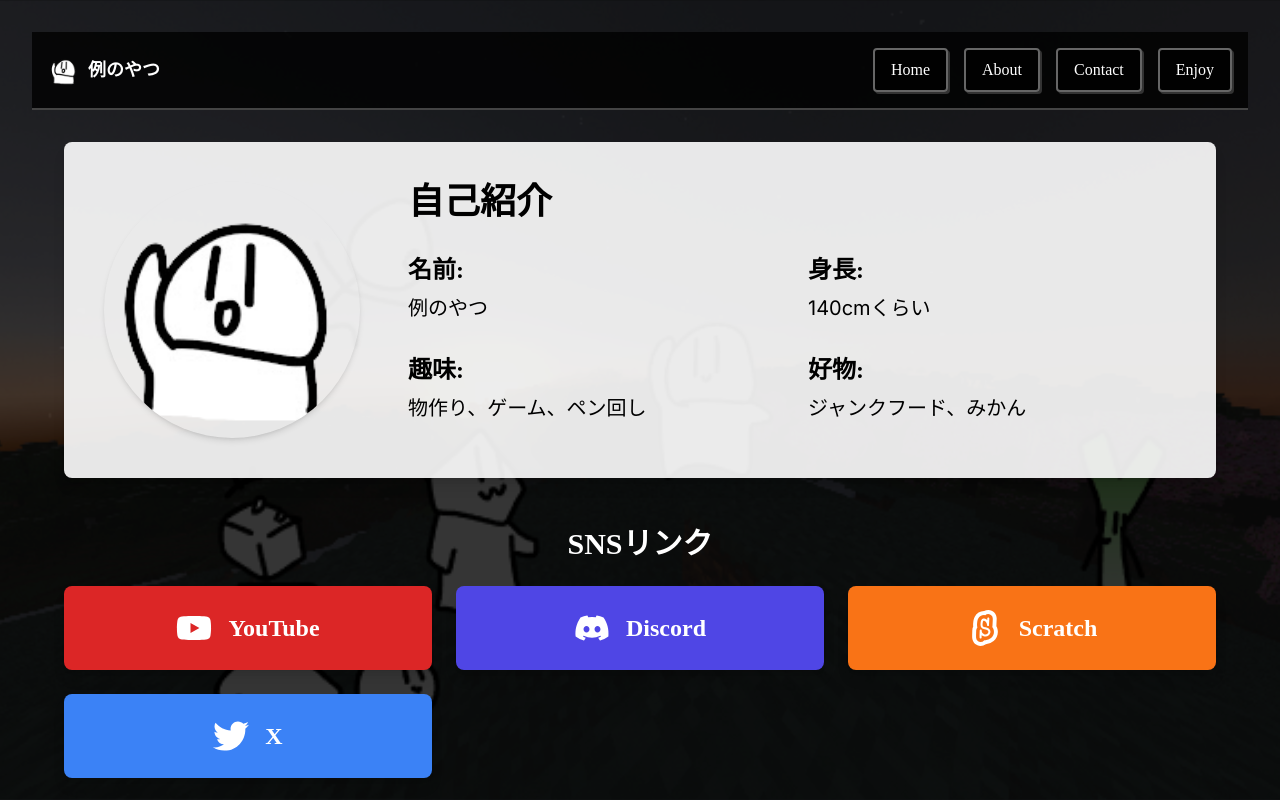
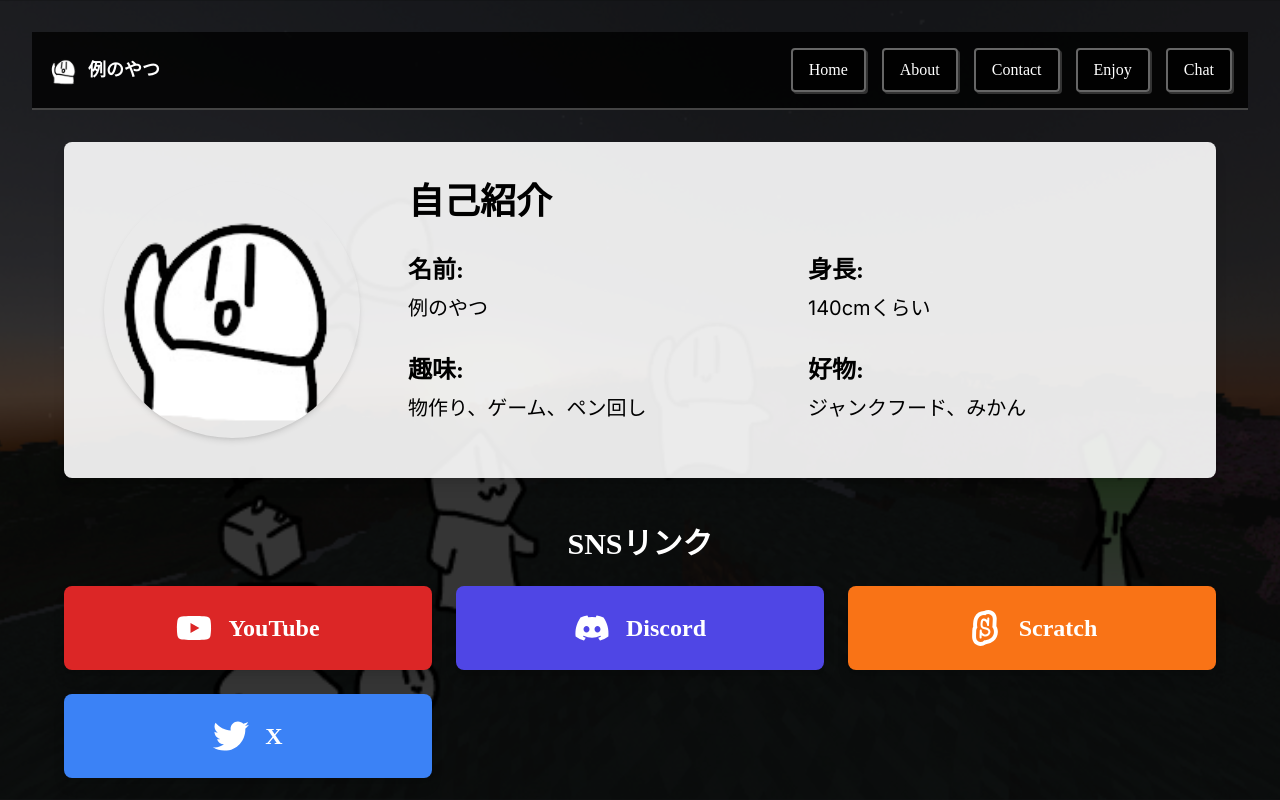
Before and after one commit to systemcmd0122/reninoyatu, a Next.js app: page /about in a window 1280 px wide. Shown: the top 800 px of the page. Built offline with nearby package versions, Linux system fonts and the light colour scheme.

Commit message:
Initial commit with chat application

```diff
--- a/app/about/page.tsx
+++ b/app/about/page.tsx
@@ -26,10 +26,11 @@
             <div className="text-lg font-bold minecraft-font">例のやつ</div>
           </div>
           <div className="flex space-x-4 minecraft-font">
-            <Link href="/" className="nav-link">Home</Link>
-            <Link href="/about" className="nav-link">About</Link>
-            <Link href="/contact" className="nav-link">Contact</Link>
-            <Link href="/enjoy" className="nav-link">Enjoy</Link>
+          <Link href="/" className="nav-link"><span>Home</span></Link>
+            <Link href="/about" className="nav-link"><span>About</span></Link>
+            <Link href="/contact" className="nav-link"><span>Contact</span></Link>
+            <Link href="/enjoy" className="nav-link"><span>Enjoy</span></Link>
+            <Link href="/chat" className="nav-link">Chat</Link>
           </div>
         </nav>
 
--- a/app/chat/page.tsx
+++ b/app/chat/page.tsx
@@ -1,6 +1,6 @@
-"use client";
+'use client';
 
-import { useState, useEffect, useRef, KeyboardEvent } from 'react';
+import React, { useState, useEffect, useRef, useCallback } from 'react';
 import { supabase } from '../lib/supabaseClient';
 import { v4 as uuidv4 } from 'uuid';
 import './styles.css';
@@ -22,23 +22,22 @@
   avatar_url?: string;
 }
 
-export default function Chat() {
+const Chat = () => {
   const [messages, setMessages] = useState<ChatData[]>([]);
   const [newMessage, setNewMessage] = useState('');
   const [username, setUsername] = useState('');
   const [password, setPassword] = useState('');
   const [newPassword, setNewPassword] = useState('');
-  const [avatarUrl, setAvatarUrl] = useState('');
+  const [avatarUrl, setAvatarUrl] = useState(DEFAULT_AVATAR);
   const [loginState, setLoginState] = useState<'login' | 'register' | 'chat'>('login');
-  const [isChatVisible, setIsChatVisible] = useState(false);
   const [showSettings, setShowSettings] = useState(false);
   const [error, setError] = useState('');
 
   const messagesEndRef = useRef<HTMLDivElement>(null);
 
-  const scrollToBottom = () => {
+  const scrollToBottom = useCallback(() => {
     messagesEndRef.current?.scrollIntoView({ behavior: "smooth" });
-  };
+  }, []);
 
   useEffect(() => {
     const storedUsername = localStorage.getItem('username');
@@ -47,13 +46,25 @@
     if (storedUsername) {
       setUsername(storedUsername);
       setAvatarUrl(storedAvatarUrl || DEFAULT_AVATAR);
-      setIsChatVisible(true);
       setLoginState('chat');
     }
   }, []);
 
   useEffect(() => {
-    if (isChatVisible) {
+    if (loginState === 'chat') {
+      const fetchMessages = async () => {
+        const { data, error } = await supabase
+          .from('chat_data')
+          .select('*')
+          .order('created_at', { ascending: true });
+
+        if (error) {
+          console.error('メッセージの取得中にエラーが発生しました:', error);
+        } else {
+          setMessages(data as ChatData[]);
+        }
+      };
+
       fetchMessages();
 
       const subscription = supabase
@@ -63,7 +74,7 @@
           schema: 'public',
           table: 'chat_data',
         }, () => {
-          fetchMessages();  // メッセージを再取得
+          fetchMessages();
         })
         .subscribe();
 
@@ -71,24 +82,11 @@
         subscription.unsubscribe();
       };
     }
-  }, [isChatVisible]);
+  }, [loginState]);
 
   useEffect(() => {
     scrollToBottom();
-  }, [messages]);
-
-  const fetchMessages = async () => {
-    const { data, error } = await supabase
-      .from('chat_data')
-      .select('*')
-      .order('created_at', { ascending: true });
-
-    if (error) {
-      console.error('メッセージの取得中にエラーが発生しました:', error);
-    } else {
-      setMessages(data as ChatData[]);
-    }
-  };
+  }, [messages, scrollToBottom]);
 
   const handleSendMessage = async () => {
     if (newMessage.trim() === '' || !username) return;
@@ -101,7 +99,7 @@
           content: newMessage,
           created_at: new Date().toISOString(),
           username,
-          avatar_url: avatarUrl || DEFAULT_AVATAR
+          avatar_url: avatarUrl
         }
       ]);
 
@@ -112,7 +110,7 @@
     }
   };
 
-  const handleKeyDown = (event: KeyboardEvent<HTMLTextAreaElement>) => {
+  const handleKeyDown = (event: React.KeyboardEvent<HTMLTextAreaElement>) => {
     if (event.key === 'Enter' && !event.shiftKey) {
       event.preventDefault();
       handleSendMessage();
@@ -136,7 +134,6 @@
       setAvatarUrl(data.avatar_url || DEFAULT_AVATAR);
       localStorage.setItem('username', username);
       localStorage.setItem('avatarUrl', data.avatar_url || DEFAULT_AVATAR);
-      setIsChatVisible(true);
       setLoginState('chat');
     } catch (error) {
       console.error('ログイン中にエラーが発生しました:', error);
@@ -192,7 +189,6 @@
     }
 
     try {
-      // ユーザーテーブルの更新
       const { error: userError } = await supabase
         .from('users')
         .update({ avatar_url: avatarUrl })
@@ -204,7 +200,6 @@
         return;
       }
 
-      // chat_dataテーブルの更新
       const { error: chatError } = await supabase
         .from('chat_data')
         .update({ avatar_url: avatarUrl })
@@ -216,10 +211,6 @@
         return;
       }
 
-      // メッセージリストの再取得
-      fetchMessages();
-
-      // 現在のユーザーのavatarUrlを更新
       setAvatarUrl(avatarUrl);
       localStorage.setItem('avatarUrl', avatarUrl);
 
@@ -235,9 +226,31 @@
     setUsername('');
     setPassword('');
     setNewPassword('');
-    setAvatarUrl('');
-    setIsChatVisible(false);
+    setAvatarUrl(DEFAULT_AVATAR);
     setLoginState('login');
+  };
+
+  const handleDeleteMessages = async () => {
+    try {
+      const { error } = await supabase
+        .from('chat_data')
+        .delete()
+        .neq('username', username);
+
+      if (error) {
+        console.error('メッセージの削除中にエラーが発生しました:', error);
+        setError('メッセージの削除中にエラーが発生しました');
+        return;
+      }
+    } catch (error) {
+      console.error('メッセージの削除中にエラーが発生しました:', error);
+      setError('メッセージの削除中にエラーが発生しました');
+    }
+  };
+
+  const linkify = (text: string) => {
+    const urlPattern = /(\b(https?|ftp|file):\/\/[-A-Z0-9+&@#\/%?=~_|!:,.;]*[-A-Z0-9+&@#\/%=~_|])/ig;
+    return text.replace(urlPattern, (url) => `<a href="${url}" target="_blank" rel="noopener noreferrer">${url}</a>`);
   };
 
   const renderLogin = () => (
@@ -272,7 +285,7 @@
       />
       <input
         type="password"
-        placeholder="パスワード"
+        placeholder="新しいパスワード"
         value={newPassword}
         onChange={(e) => setNewPassword(e.target.value)}
       />
@@ -307,10 +320,7 @@
         {messages.map((msg) => (
           <div key={msg.id} className={`chat-message ${msg.username === username ? 'own-message' : ''}`}>
             <img src={msg.avatar_url || DEFAULT_AVATAR} alt="Avatar" className="chat-avatar" />
-            <div className="chat-message-content">
-              <strong>{msg.username}</strong>
-              <p>{msg.content}</p>
-            </div>
+            <div className="chat-message-content" dangerouslySetInnerHTML={{ __html: linkify(msg.content) }} />
           </div>
         ))}
         <div ref={messagesEndRef} />
@@ -336,3 +346,5 @@
     </div>
   );
 }
+
+export default Chat;
--- a/app/contact/page.tsx
+++ b/app/contact/page.tsx
@@ -14,10 +14,11 @@
             <div className="text-lg font-bold minecraft-font slide-down rainbow-border">例のやつ</div>
           </div>
           <div className="flex space-x-4 minecraft-font slide-down">
-            <Link href="/" className="nav-link">Home</Link>
-            <Link href="/about" className="nav-link">About</Link>
-            <Link href="/contact" className="nav-link">Contact</Link>
-            <Link href="/enjoy" className='nav-link'>Enjoy</Link>
+          <Link href="/" className="nav-link"><span>Home</span></Link>
+            <Link href="/about" className="nav-link"><span>About</span></Link>
+            <Link href="/contact" className="nav-link"><span>Contact</span></Link>
+            <Link href="/enjoy" className="nav-link"><span>Enjoy</span></Link>
+            <Link href="/chat" className="nav-link">Chat</Link>
           </div>
         </nav>
         <main className="flex-grow flex items-center justify-center">
--- a/app/enjoy/page.tsx
+++ b/app/enjoy/page.tsx
@@ -16,10 +16,11 @@
             <div className="text-lg font-bold minecraft-font slide-down">例のやつ</div>
           </div>
           <div className="flex space-x-4 minecraft-font slide-down">
-            <Link href="/" className="nav-link">Home</Link>
-            <Link href="/about" className="nav-link">About</Link>
-            <Link href="/contact" className="nav-link">Contact</Link>
-            <Link href="/enjoy" className='nav-link'>Enjoy</Link>
+          <Link href="/" className="nav-link"><span>Home</span></Link>
+            <Link href="/about" className="nav-link"><span>About</span></Link>
+            <Link href="/contact" className="nav-link"><span>Contact</span></Link>
+            <Link href="/enjoy" className="nav-link"><span>Enjoy</span></Link>
+            <Link href="/chat" className="nav-link">Chat</Link>
           </div>
         </nav>
         <main className="flex-grow flex flex-col items-center justify-center">
--- a/app/globals.css
+++ b/app/globals.css
@@ -160,3 +160,19 @@
   padding: 1rem;
   text-align: center;
 }
+
+/*スライドイン*/
+@keyframes slide-down {
+  from {
+    transform: translateY(-100%);
+    opacity: 0;
+  }
+  to {
+    transform: translateY(0);
+    opacity: 1;
+  }
+}
+
+.slide-down {
+  animation: slide-down 2s ease-out;
+}
--- a/app/page.tsx
+++ b/app/page.tsx
@@ -17,6 +17,7 @@
             <Link href="/about" className="nav-link"><span>About</span></Link>
             <Link href="/contact" className="nav-link"><span>Contact</span></Link>
             <Link href="/enjoy" className="nav-link"><span>Enjoy</span></Link>
+            <Link href="/chat" className="nav-link">Chat</Link>
           </div>
         </nav>
         <main className="flex-grow flex flex-col items-center justify-center">
```
Also changed, not shown: app/chat/styles.css (line endings or trailing spaces).
